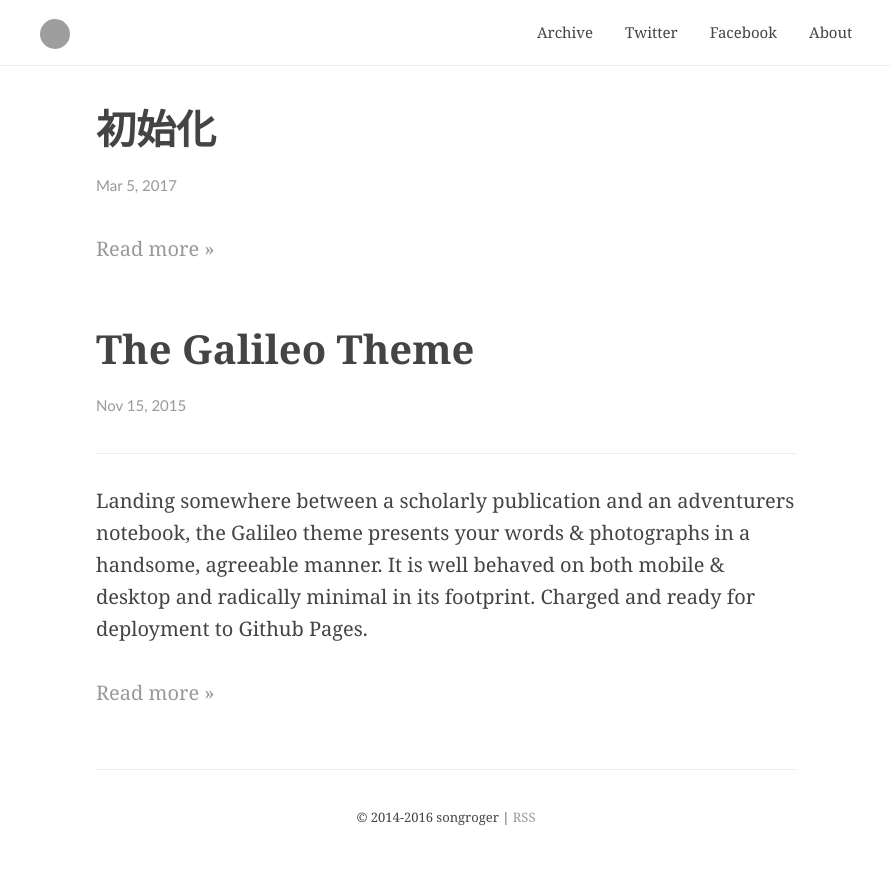
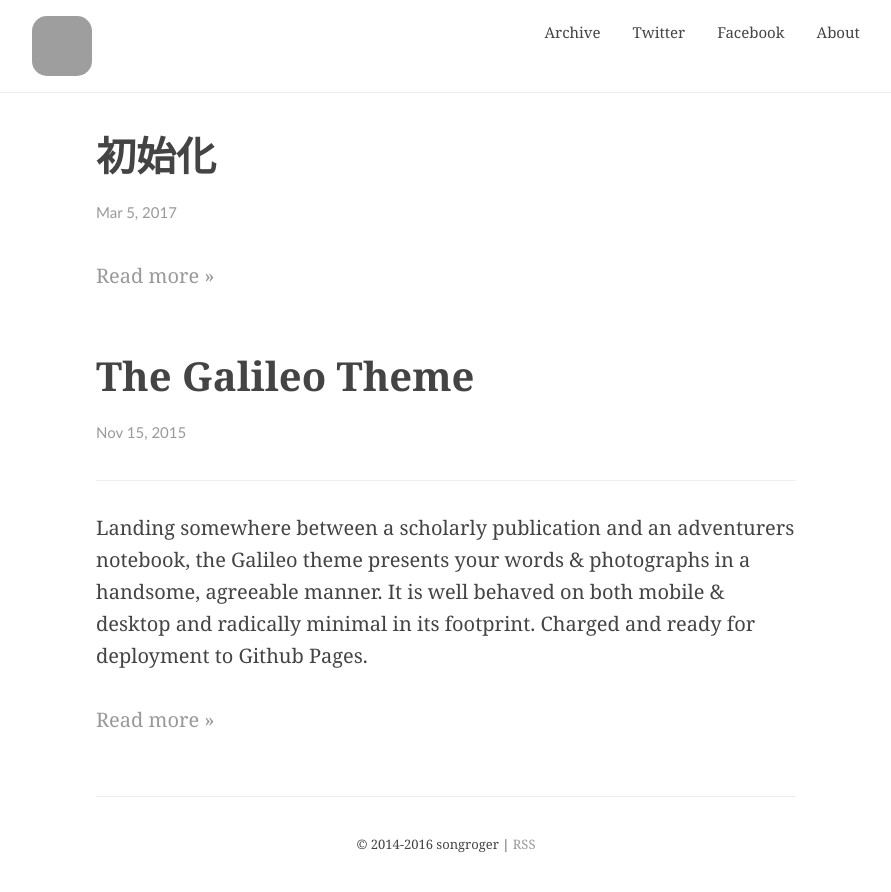
Before and after one commit to Anson98/studylog, a Jekyll site: the page built from index.html, in a window 1280 px wide. Shown: the top 892 px of the page, without its empty margins (194-1085 px from the left). Built offline with Jekyll 4.4.1, drawn with Linux system fonts in a browser that asks for light colours; comment, search, counter and statistics services are not loaded; grey boxes are pictures that could not be loaded.

Commit message:
add header height

```diff
--- a/_includes/header.html
+++ b/_includes/header.html
@@ -4,7 +4,7 @@
       <div class="header__logo">
         <a href="{{ site.baseurl }}/" class="header__link--logo">
         <!-- <div class="spinner"></div> -->
-        <img src="{{ site.avatar }}" height="60" width="60"></a>
+        <img src="{{ site.avatar }}" style="width:60px; height:60px;"></a>
       </div>
     {% else %}
       <h1 class="header__logo">
```
